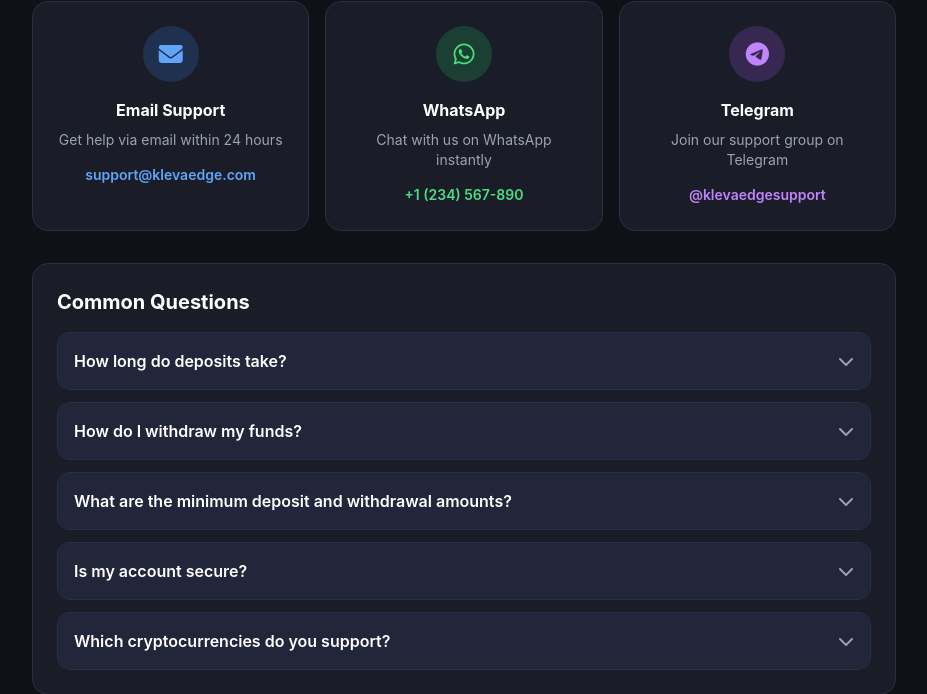
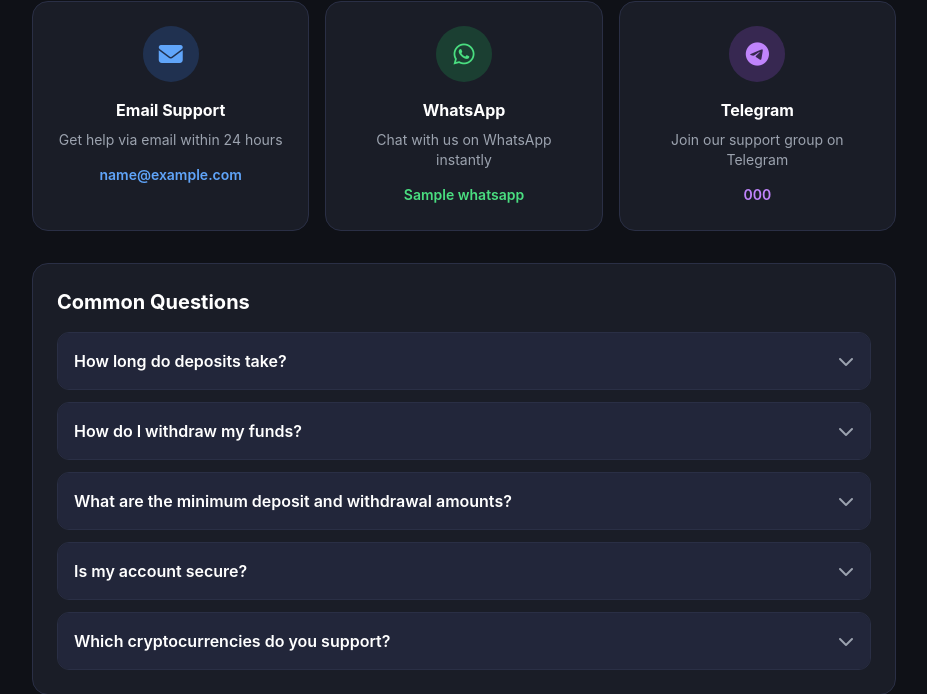
Before and after one commit to YWHNTUC7/Klevaedge-final1, a Flask app: template templates/support.html in a window 1280 px wide. Shown: the part 195-889 px from the top of the page, without its empty margins (176-1103 px from the left). Run offline with Flask 3, Linux system fonts and the light colour scheme; the template is opened without the code that fills it: most values are stand-ins (such as "Sample title", 1, 10 or a date in 2020); parts of the project's set-up code (start-up, migrations or seed data) failed here and were passed over; some libraries are stand-ins or nearby versions.

Commit message:
Update contact links to use template variables

```diff
--- a/templates/support.html
+++ b/templates/support.html
@@ -15,7 +15,7 @@
             </div>
             <h3 class="font-bold text-white mb-2">Email Support</h3>
             <p class="text-gray-400 text-sm mb-3">Get help via email within 24 hours</p>
-            <a href="mailto:support@klevaedge.com" class="text-primary-400 hover:text-primary-300 text-sm font-semibold break-all">support@klevaedge.com</a>
+            <a href="mailto:{{ contact.email }}" class="text-primary-400 hover:text-primary-300 text-sm font-semibold break-all">{{ contact.email }}</a>
         </div>
         <div class="bg-dark-card border border-dark-border rounded-2xl p-6 text-center hover:border-green-500 transition">
             <div class="w-14 h-14 bg-green-500 bg-opacity-20 rounded-full flex items-center justify-center mx-auto mb-4">
@@ -23,7 +23,7 @@
             </div>
             <h3 class="font-bold text-white mb-2">WhatsApp</h3>
             <p class="text-gray-400 text-sm mb-3">Chat with us on WhatsApp instantly</p>
-            <a href="https://wa.me/1234567890" target="_blank" class="text-green-400 hover:text-green-300 text-sm font-semibold">+1 (234) 567-890</a>
+            <a href="{{ contact.whatsapp_link }}" target="_blank" class="text-green-400 hover:text-green-300 text-sm font-semibold">{{ contact.whatsapp }}</a>
         </div>
         <div class="bg-dark-card border border-dark-border rounded-2xl p-6 text-center hover:border-purple-500 transition">
             <div class="w-14 h-14 bg-purple-500 bg-opacity-20 rounded-full flex items-center justify-center mx-auto mb-4">
@@ -31,7 +31,7 @@
             </div>
             <h3 class="font-bold text-white mb-2">Telegram</h3>
             <p class="text-gray-400 text-sm mb-3">Join our support group on Telegram</p>
-            <a href="https://t.me/klevaedgesupport" target="_blank" class="text-purple-400 hover:text-purple-300 text-sm font-semibold">@klevaedgesupport</a>
+            <a href="{{ contact.telegram_link }}" target="_blank" class="text-purple-400 hover:text-purple-300 text-sm font-semibold">{{ contact.telegram }}</a>
         </div>
     </div>
 
```
